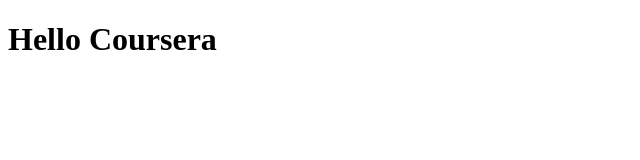
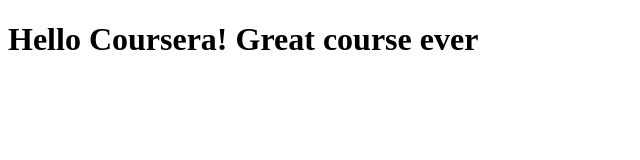
Before and after one commit to evsamson/coursera-test, a plain HTML site: page site/index.html in a window 1280 px wide. Shown: the whole page, without its empty margins (0-640 px from the left). Drawn offline with Linux system fonts and the light colour scheme.

Commit message:
Small addition to our page content

```diff
--- a/site/index.html
+++ b/site/index.html
@@ -5,6 +5,6 @@
     <title>Hello Coursera</title>
   </head>
   <body>
-    <h1>Hello Coursera</h1>
+    <h1>Hello Coursera! Great course ever</h1>
   </body>
 </html>
```
